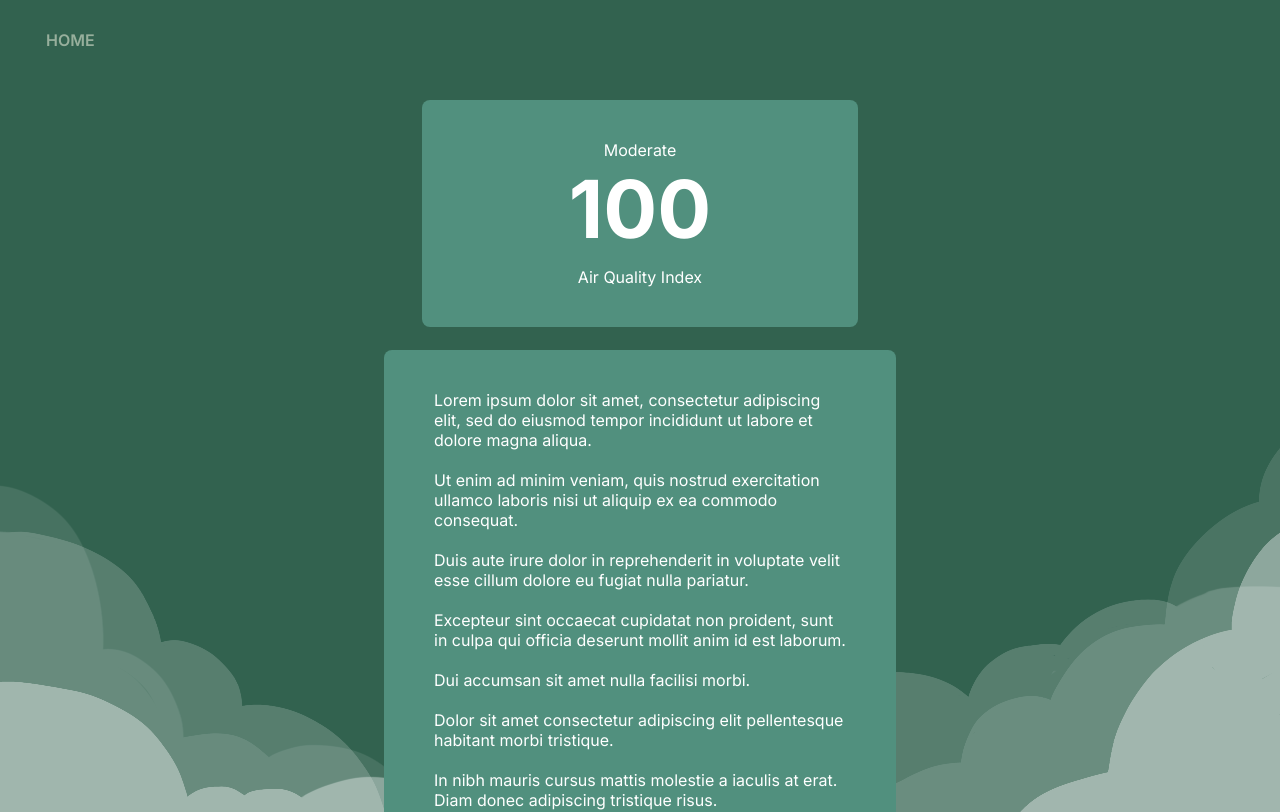
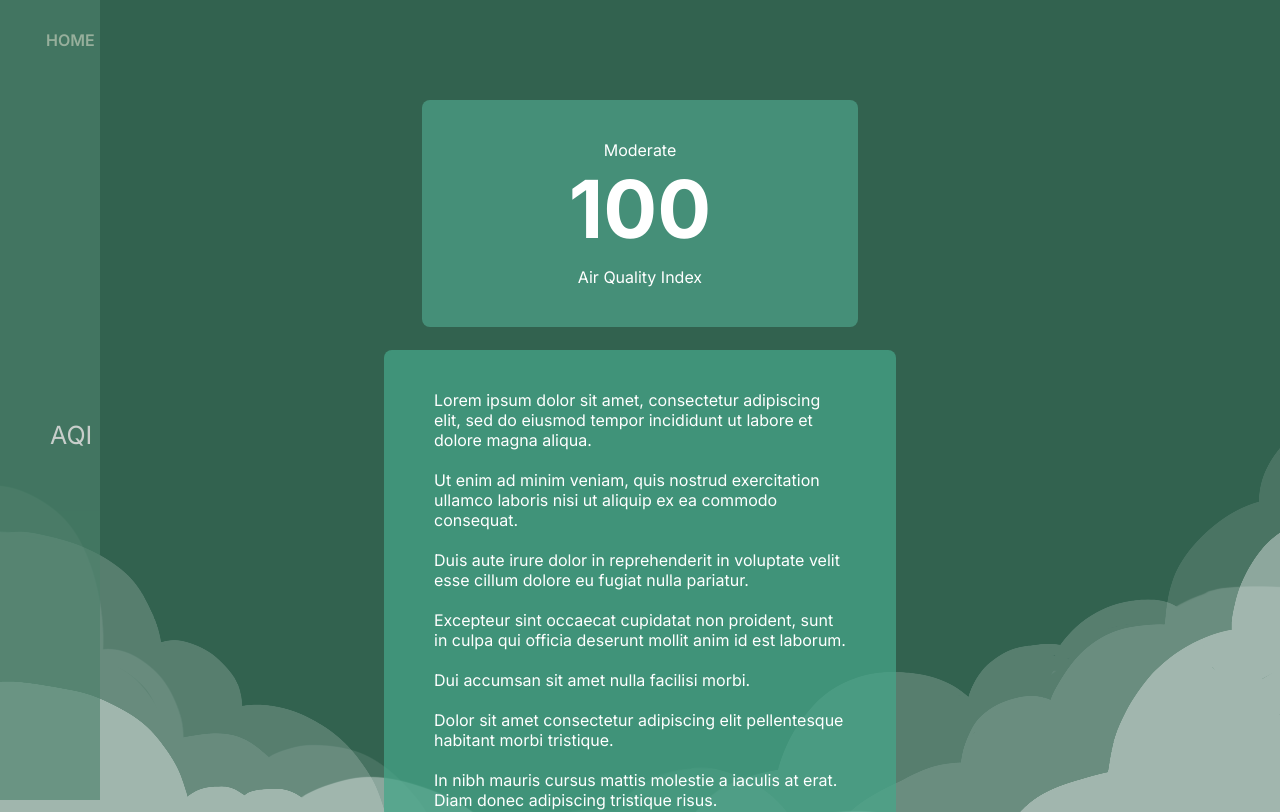
Before and after one commit to AQH-scale/AQH-scale.github.io, a website: page templates/index.html in a window 1280 px wide. Shown: the top 812 px of the page. Drawn offline with Linux system fonts and the light colour scheme.

Commit message:
added side nav

```diff
--- a/templates/index.html
+++ b/templates/index.html
@@ -14,12 +14,19 @@
 
 <!-- Header -->
 <header>
-    <nav class="navigation">
+    <nav class="home">
         <ul>
-            <a href="index.html" class="header-link" onclick="toggleBackground(this)">HOME</a>
+            <a href="index.html" onclick="toggleBackground(this)">HOME</a>
         </ul>
     </nav>
 </header>
+
+<nav class="sidenav">
+    <ul>
+        <a href="index.html" onclick="toggleBackground(this)">AQI</a>
+        <a href="weather.html" onclick="toggleBackground(this)">WEATHER</a>
+    </ul>
+</nav>
 
 <!-- Background -->
 <section class="parallax">
--- a/templates/style.css
+++ b/templates/style.css
@@ -29,7 +29,7 @@ header {
     z-index: 100;
 }
 
-.navigation a {
+.home a {
     text-decoration: none;
     color: #97af9c;
     padding: 6px;
@@ -38,10 +38,35 @@ header {
     font-weight: 600;
 }
 
-.navigation a:hover,
-.navigation a.active {
+.home a:hover,
+.home a.active {
     background: #97af9c;
     color: #2c263a;
+}
+
+.sidenav {
+    height: 100%;
+    width: 100px;
+    position: fixed;
+    z-index: 1;
+    top: 0;
+    left: 0;
+    background-color: #4c816ca2;
+    overflow-x: hidden;
+    padding-top: 20px;
+}
+
+.sidenav a {
+    padding: 50vh 50px;
+    text-decoration: none;
+    font-size: 25px;
+    color: #c8cecb;
+    display: block;
+    transition: 0.3s;
+}
+
+.sidenav a:hover {
+    color: #eff0bd;
 }
 
 .parallax {
@@ -82,7 +107,7 @@ header {
     /*background: rbga(150, 219, 219, 0.1);
     background: #96DBDB;
     opacity: 0.1;*/
-    background: #51907e;
+    background: #4ea188ba;
     padding: 40px;
     width: 34%;
     z-index: 1;
@@ -107,7 +132,7 @@ header {
     position: absolute;
     top: 350px;
     left: 30vw;
-    background: #51907e;
+    background: #46a78aba;
     padding: 40px 50px;
     width: 40%;
     z-index: 1;
```
Also changed, not shown: templates/weather.html (added).
